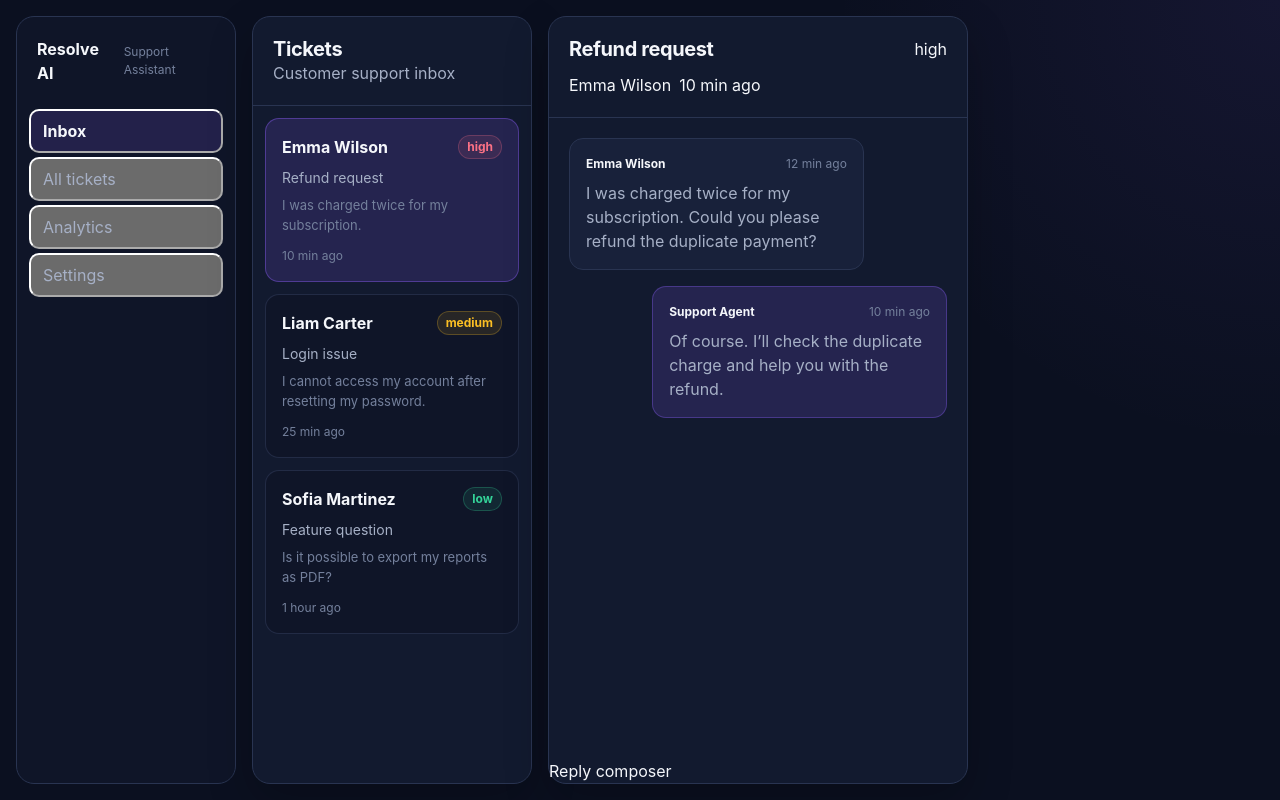
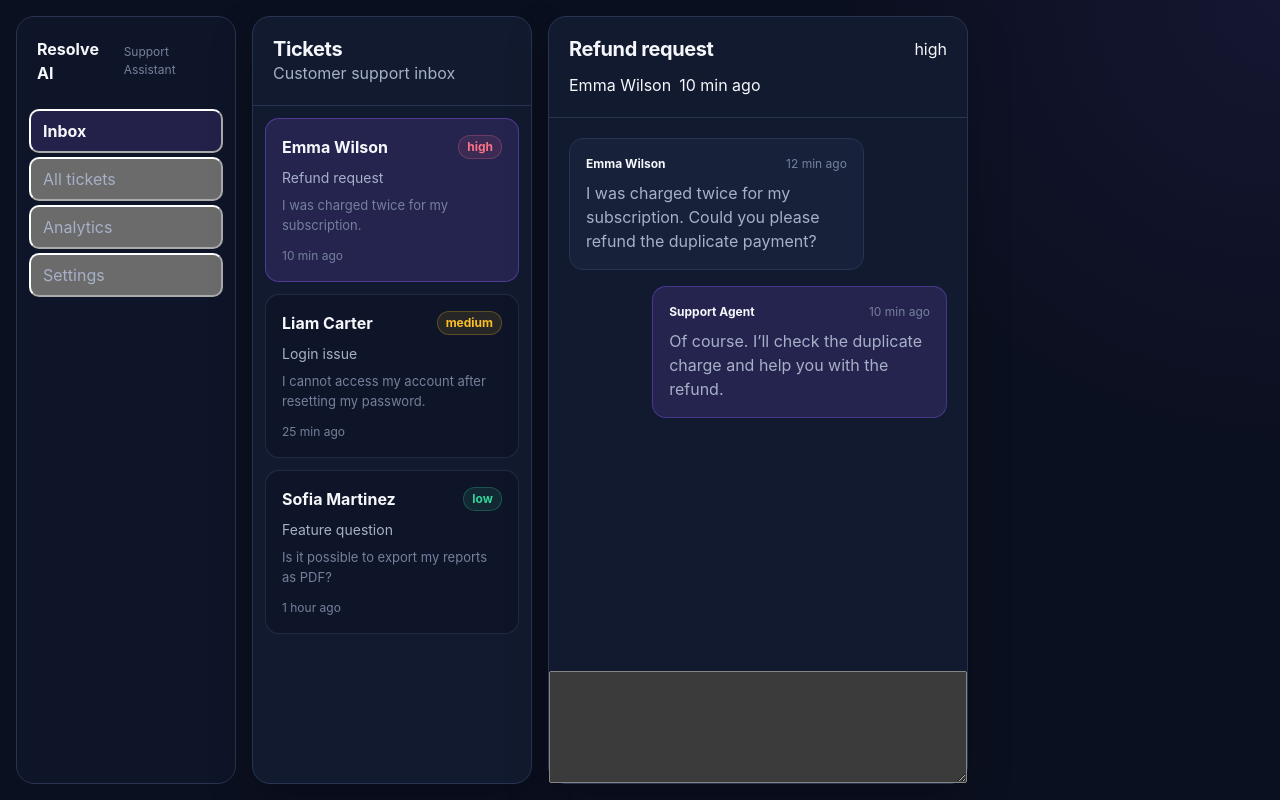
Before and after one commit to LejeuneA/resolve-ai, a React (Vite) app: page / in a window 1280 px wide. Built offline with nearby package versions, Linux system fonts and the light colour scheme.

Commit message:
Add controlled reply textarea

```diff
--- a/src/components/ReplyComposer/ReplyComposer.tsx
+++ b/src/components/ReplyComposer/ReplyComposer.tsx
@@ -6,7 +6,7 @@ function ReplyComposer() {
     const [reply, setReply] = useState('')
 
     return (
-        <div>Reply composer</div>
+        <textarea className="reply-composer__textarea" value={reply} onChange={(event) => setReply(event.target.value)}></textarea>
     )
 }
 
```
